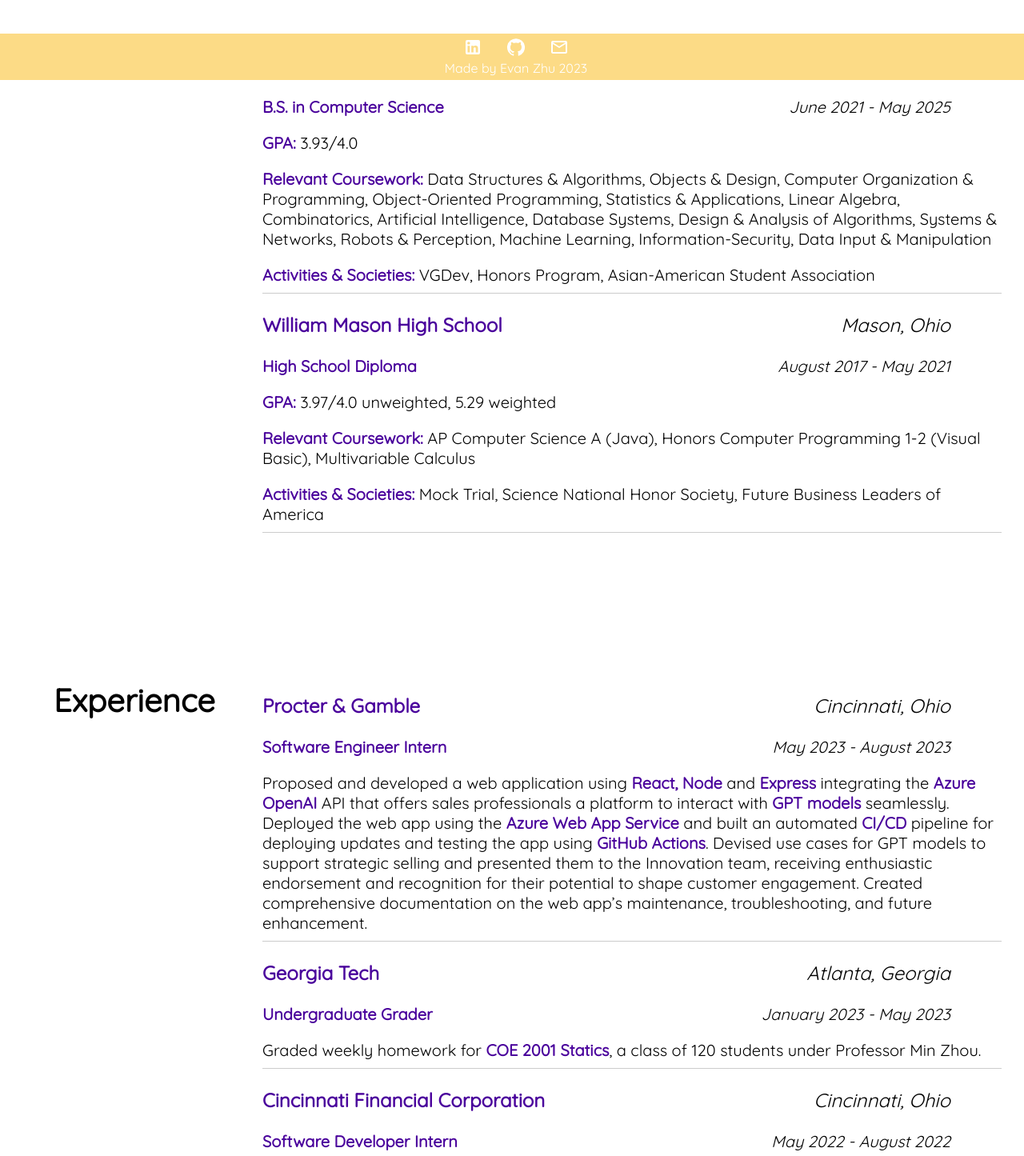
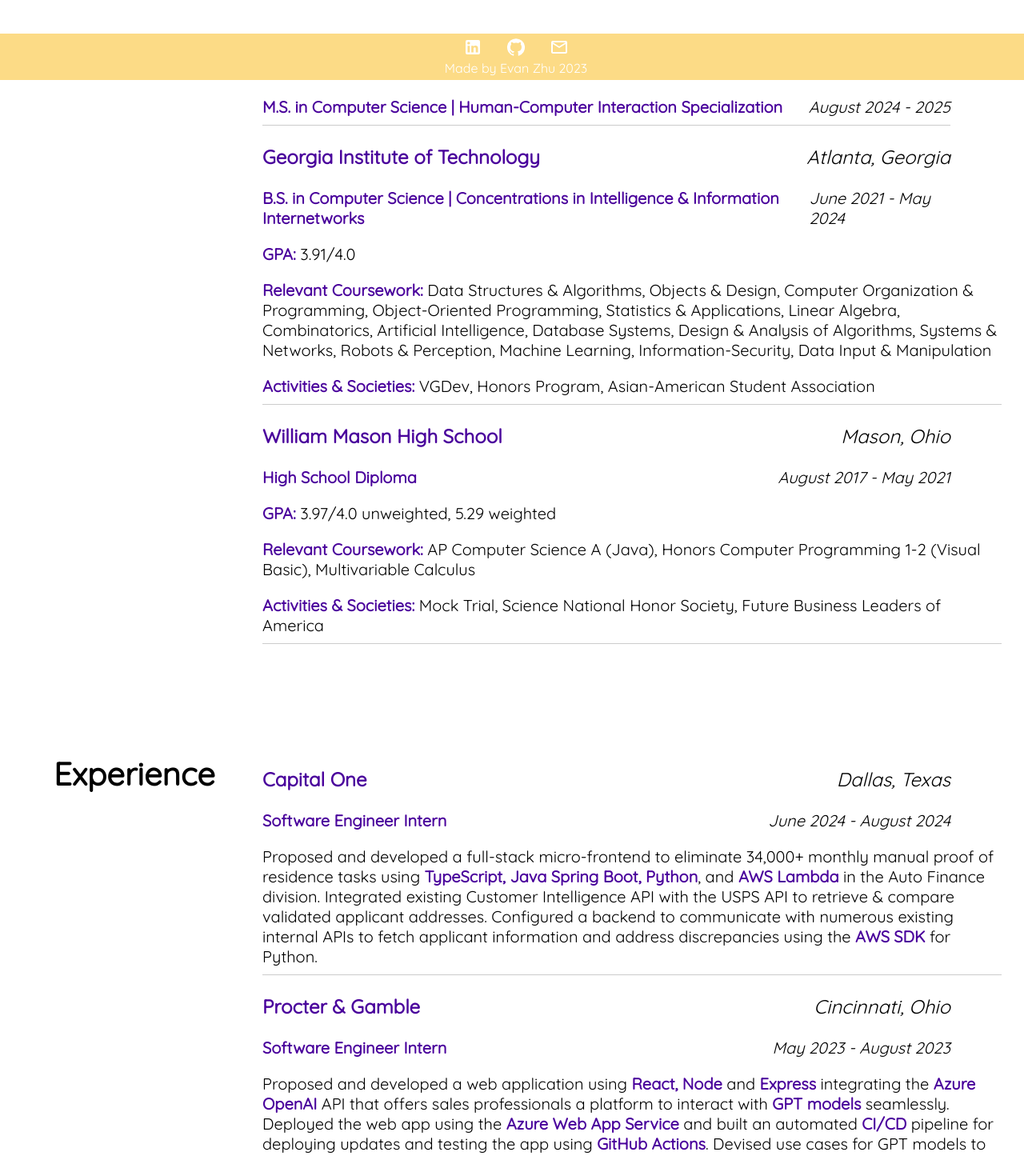
Before and after one commit to evanzhu888/personal-app, a React (Create React App) app: page / in a window 1280 px wide. Shown: the part 700-2145 px from the top of the page at 80% size. Built offline with nearby package versions, Linux system fonts and the light colour scheme.

Commit message:
update resume

```diff
--- a/src/pages/education.js
+++ b/src/pages/education.js
@@ -7,8 +7,10 @@
             <h1>Education</h1>
             <div>
                 <p className="school"> <strong>Georgia Institute of Technology</strong> <em>Atlanta, Georgia</em> </p>
-                <p className="degree"><strong>B.S. in Computer Science</strong> <em>June 2021 - May 2025</em></p>
-                <p><strong>GPA: </strong> 3.93/4.0</p>
+                <p className="degree divider"><strong>M.S. in Computer Science | Human-Computer Interaction Specialization</strong> <em>August 2024 - 2025</em></p>
+                <p className="school"> <strong>Georgia Institute of Technology</strong> <em>Atlanta, Georgia</em> </p>
+                <p className="degree"><strong>B.S. in Computer Science | Concentrations in Intelligence & Information Internetworks</strong> <em>June 2021 - May 2024</em></p>
+                <p><strong>GPA: </strong> 3.91/4.0</p>
                 <p><strong>Relevant Coursework:</strong> Data Structures & Algorithms, Objects & Design, Computer Organization & Programming, Object-Oriented Programming, Statistics & Applications, Linear Algebra, Combinatorics, Artificial Intelligence, Database Systems, Design & Analysis of Algorithms, Systems & Networks, Robots & Perception, Machine Learning, Information-Security, Data Input & Manipulation</p>
                 <p className="divider"><strong>Activities & Societies:</strong> VGDev, Honors Program, Asian-American Student Association </p>
                 <p className="school"><strong>William Mason High School </strong> <em>Mason, Ohio</em></p>
--- a/src/pages/experience.js
+++ b/src/pages/experience.js
@@ -6,16 +6,19 @@
         <div className="education" id="exp">
             <h1>Experience</h1>
             <div>
+                <p className="school"> <strong>Capital One</strong><em>Dallas, Texas</em> </p>
+                <p className="degree"><strong>Software Engineer Intern</strong> <em>June 2024 - August 2024</em></p>
+                <p className="divider">Proposed and developed a full-stack micro-frontend to eliminate 34,000+ monthly manual proof of residence tasks using <strong>TypeScript, Java Spring Boot, Python</strong>,
+                    and <strong>AWS Lambda</strong> in the Auto Finance division. Integrated existing Customer Intelligence API with the USPS API to retrieve & compare validated applicant addresses. Configured a backend to
+                    communicate with numerous existing internal APIs to fetch applicant information and address discrepancies using the <strong>AWS SDK</strong> for Python.
+                </p>
+
                 <p className="school"> <strong>Procter & Gamble</strong><em>Cincinnati, Ohio</em> </p>
                 <p className="degree"><strong>Software Engineer Intern</strong> <em>May 2023 - August 2023</em></p>
                 <p className="divider">Proposed and developed a web application using <strong>React, Node</strong> and <strong>Express</strong> integrating the <strong>Azure OpenAI</strong> API that offers sales professionals a platform to interact with <strong>GPT models</strong> seamlessly.
                     Deployed the web app using the <strong>Azure Web App Service</strong> and built an automated <strong>CI/CD</strong> pipeline for deploying updates and testing the app using <strong>GitHub Actions</strong>.
                     Devised use cases for GPT models to support strategic selling and presented them to the Innovation team, receiving enthusiastic endorsement and recognition for their potential to shape customer engagement.
                     Created comprehensive documentation on the web app’s maintenance, troubleshooting, and future enhancement.
-                </p>
-                <p className="school"> <strong>Georgia Tech</strong><em>Atlanta, Georgia</em> </p>
-                <p className="degree"><strong>Undergraduate Grader</strong> <em>January 2023 - May 2023</em></p>
-                <p className="divider"> Graded weekly homework for <strong>COE 2001 Statics</strong>, a class of 120 students under Professor Min Zhou.
                 </p>
                 <p className="school"> <strong>Cincinnati Financial Corporation</strong><em>Cincinnati, Ohio</em> </p>
                 <p className="degree"><strong>Software Developer Intern</strong> <em>May 2022 - August 2022</em></p>
--- a/src/pages/projects.js
+++ b/src/pages/projects.js
@@ -8,6 +8,17 @@
         <div className="education" id="pro">
             <h1>Projects</h1>
             <div>
+                <p className="school"> <strong>Google ChromeOS Text 2.0</strong> </p>
+                <p> Developed a successor to the ChromeOS Text editor app in partnership with Google representatives. Crafted a progressive web app with offline capability, additional features & customization options,
+                    and improved reliability using <strong>React</strong> and <strong>Jasmine</strong>. Engaged in user research within Chrome users, identified user stories, and created <strong>Figma</strong> wireframes to enhance the UX.
+                </p>
+                <p className="projectdivider">
+                    <a className="links" href="https://github.com/jyang759/JIE-3331" rel="noopener noreferrer" target="_blank">
+                        <FaGithub className="linkicon" /> GitHub
+                    </a>
+                </p>
+                <p className="divider"></p>
+
                 <p className="school"> <strong>KeyLime</strong> <em>HackGT9</em> </p>
                 <p> Worked in a group of 4 to develop a web application that allows college students to post subleases and look for subleases using <strong>React</strong> for the front end and <strong>Firebase</strong> for the
                     back end to manage the database and authentication.
@@ -34,20 +45,6 @@
                     </a>
                 </p>
                 <p className="divider"></p>
-                <p className="school"> <strong>Listr</strong> <em>HackGT8</em> </p>
-                <p>Worked in a group of 4 using <strong>React.js, HTML, CSS</strong> and <strong>JavaScript</strong> to design a website that allows users to rate songs and albums from the <strong>Spotify API</strong>.
-
-                </p>
-                <p className="projectdivider">
-                    <a className="links" href="https://github.com/Rishi1204/listr" rel="noopener noreferrer" target="_blank">
-                        <FaGithub className="linkicon" /> GitHub
-                    </a>
-                    <a className="links" href="https://devpost.com/software/listr-u02p8m" rel="noopener noreferrer" target="_blank">
-                        <SiDevpost className="linkicon" /> Devpost
-                    </a>
-                </p>
-                <p className="divider"></p>
-
             </div>
         </div>
     );
--- a/src/pages/skills.js
+++ b/src/pages/skills.js
@@ -3,7 +3,7 @@
 import { IoLogoJavascript, IoLogoGithub } from "react-icons/io5";
 import { DiMysql } from "react-icons/di";
 import { BsCSquareFill } from "react-icons/bs";
-import { SiExpress, SiNumpy, SiPandas, SiJupyter } from "react-icons/si";
+import { SiExpress, SiNumpy, SiPandas, SiJupyter, SiSpringboot } from "react-icons/si";
 
 export function Skills() {
     return (
@@ -31,6 +31,7 @@
                         <li> <FaReact /> React </li>
                         <li> <FaNode /> Node </li>
                         <li> <SiExpress /> Express </li>
+                        <li> <SiSpringboot />Spring</li>
                     </ul>
 
                 </p>
```
